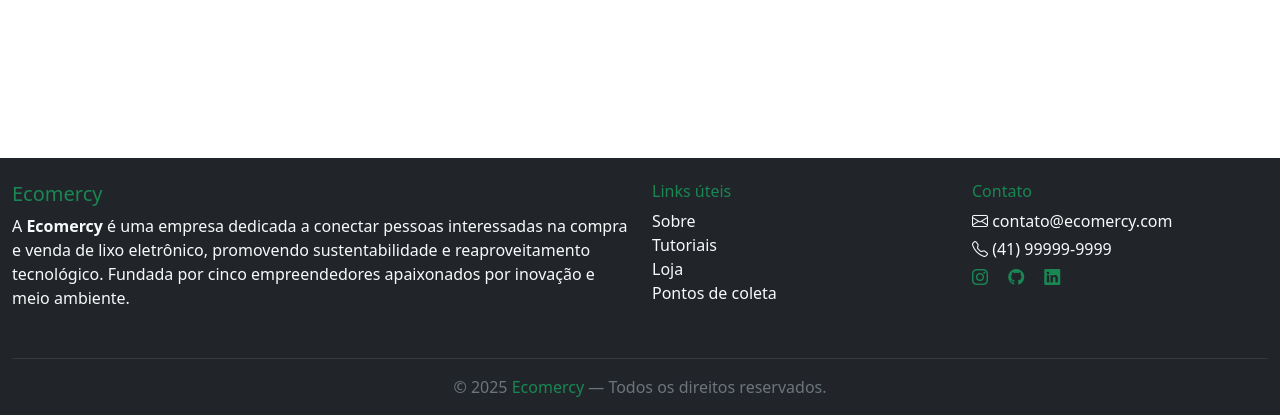
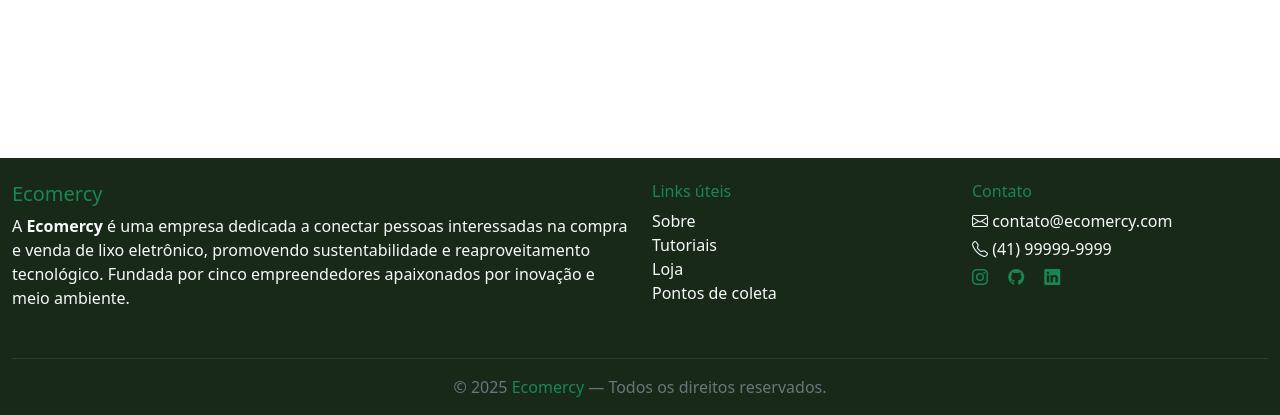
Before and after one commit to bolsonii/ecomercy, a PHP site: page /home.html in a window 1280 px wide. Shown: the part 690-1105 px from the top of the page. Run offline with PHP 8.4, Linux system fonts and the light colour scheme; some libraries are stand-ins or nearby versions.

Commit message:
feat: cor do footer foi alterada para a cor tema do site, ainda vou ajustar as cores das letras

```diff
--- a/ecomercy/pages/home/home.css
+++ b/ecomercy/pages/home/home.css
@@ -44,7 +44,7 @@
     }
 
     .logo-parceiro img {
-        max-height: 70px; /* Altura máxima para todos os logos ficarem uniformes */
+        max-height: 70px;
         width: auto;
         filter: grayscale(100%); /* Efeito preto e branco */
         opacity: 0.7;
@@ -52,9 +52,9 @@
     }
 
     .logo-parceiro img:hover {
-        filter: grayscale(0%); /* Remove o efeito ao passar o mouse */
+        filter: grayscale(0%);
         opacity: 1;
-        transform: scale(1.1); /* Aumenta um pouco o logo */
+        transform: scale(1.1);
     }
 
     /* Deixa as setas do carrossel mais escuras e visíveis */
@@ -71,3 +71,7 @@
         color: rgb(24, 41, 24);
         font-weight: bold;
     }
+
+    #footer-home {
+        background-color: rgb(24, 41, 24);
+    }
--- a/ecomercy/pages/home/home.html
+++ b/ecomercy/pages/home/home.html
@@ -152,8 +152,10 @@
     </div>
 </section>
 
+
+<!-- Footer: -->
 <br><br>
-  <footer class="bg-dark text-light mt-5 pt-4 pb-3 position-absolute top-100">
+  <footer class="text-light mt-5 pt-4 pb-3 position-absolute top-100" id="footer-home">
     <div class="container-fluid">
       <div class="row">
 
```
